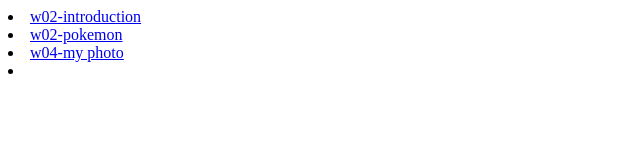
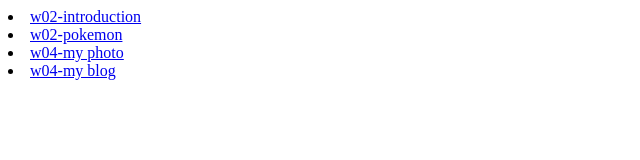
Before and after one commit to 407601318/1101-classdemo-407601318, a plain HTML site: page index.html in a window 1280 px wide. Shown: the whole page, without its empty margins (0-640 px from the left). Drawn offline with Linux system fonts and the light colour scheme.

Commit message:
Initial commit

```diff
--- a/index.html
+++ b/index.html
@@ -18,7 +18,7 @@
             <a href="./w04/MyGallery.html">w04-my photo</a>
         </li>
         <li>
-            <a href="./w04/"></a>
+            <a href="./w04/myblog.html">w04-my blog</a>
         </li>
     </div>
 </body>
```
Also changed, not shown: 1 other file.
